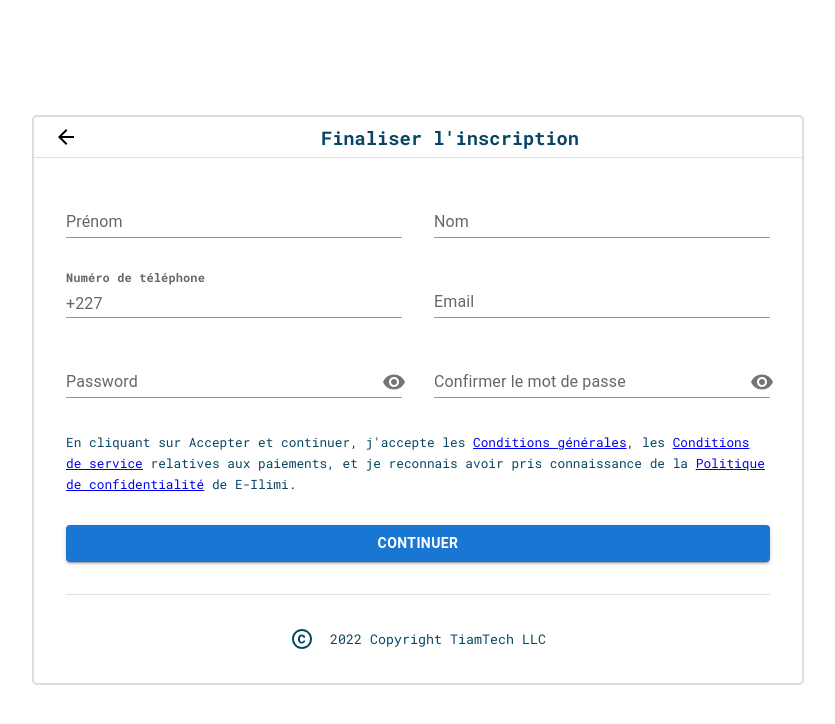
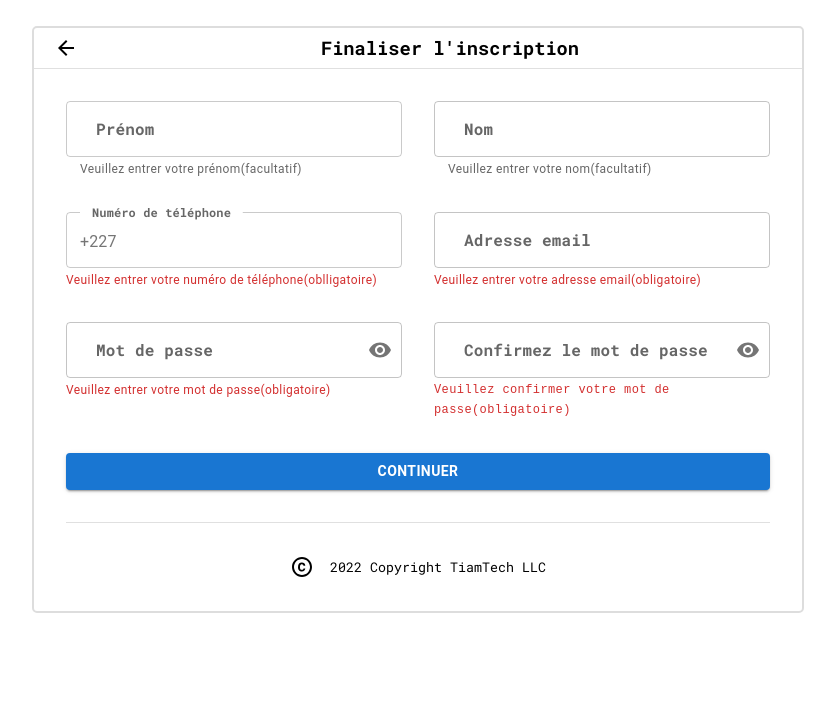
Before and after one commit to harounatiambou00/e-ilimigui, a React (Create React App) app: page /sign-up in a window 1280 px wide. Shown: the top 724 px of the page, without its empty margins (222-1057 px from the left). Built offline with nearby package versions, Linux system fonts and the light colour scheme.

Commit message:
Signup second step template without server side registering

```diff
--- a/src/pages/user/sign-up/FirstStep/FirstStep.jsx
+++ b/src/pages/user/sign-up/FirstStep/FirstStep.jsx
@@ -39,9 +39,11 @@ const FirstStep = ({values, handleChange, isSellerAccount, setIsSellerAccount, s
       if(signUpWithEmail){
         let sellersEmails = sellers.map(seller => seller.email);
         sellersEmails.includes(values.email) ? setEmailAlreadyExists(true) : setEmailAlreadyExists(false);
+        sellersEmails.includes(values.email) ? setFirstStepIsCompleted(false) : setFirstStepIsCompleted(true);
       }else{
         let sellersPhoneNumbers = sellers.map(seller => seller.phoneNumber);
         sellersPhoneNumbers.includes(values.phoneNumber) ? setPhoneNumberAlreadyExists(true) : setPhoneNumberAlreadyExists(false);
+        sellersPhoneNumbers.includes(values.phoneNumber) ? setFirstStepIsCompleted(false) : setFirstStepIsCompleted(true);
       }
     }
     else{
@@ -55,9 +57,11 @@ const FirstStep = ({values, handleChange, isSellerAccount, setIsSellerAccount, s
       if(signUpWithEmail){
         let clientsEmails = clients.map(client => client.email);
         clientsEmails.includes(values.email) ? setEmailAlreadyExists(true) : setEmailAlreadyExists(false);
+        clientsEmails.includes(values.email) ? setFirstStepIsCompleted(false) : setFirstStepIsCompleted(true);
       }else{
         let clientsPhoneNumbers = clients.map(client => client.phoneNumber);
         clientsPhoneNumbers.includes(values.phoneNumber) ? setPhoneNumberAlreadyExists(true) : setPhoneNumberAlreadyExists(false);
+        clientsPhoneNumbers.includes(values.phoneNumber) ? setFirstStepIsCompleted(false) : setFirstStepIsCompleted(true);
       }
     }
     window.setTimeout(() => setContinueButtonIsLoading(false), 1000)
--- a/src/pages/user/sign-up/SecondStep/SecondStep.jsx
+++ b/src/pages/user/sign-up/SecondStep/SecondStep.jsx
@@ -1,14 +1,24 @@
-import React, {useState} from 'react'
+import React, {useState, useEffect} from 'react'
 
 import useStyles from './styles'
 
-import { Divider, IconButton, Button, FormControl, InputLabel, FilledInput, InputAdornment, Grid, Alert, Input, TextField} from '@mui/material';
+import { Divider, IconButton, Button, FormControl, InputLabel, FilledInput, InputAdornment, Grid, Alert, Input, TextField, OutlinedInput, FormHelperText, MenuItem, Select} from '@mui/material';
 import { ArrowBack, Visibility, VisibilityOff, Copyright } from '@mui/icons-material';
-import { LoadingButton } from '@mui/lab';
+import { DatePicker, LoadingButton } from '@mui/lab';
 
+import Regions from './regions';
+import Neighborhoods from './neighborhoods';
+
+
+import Aos from 'aos';
+import regions from './regions';
+import neighborhoods from './neighborhoods';
 
 const SecondStep = ({values, setValues, handleChange, signUpWithEmail, setSignUpWithEmail, isSellerAccount, setIsSellerAccount, setFirstStepIsCompleted}) => {
   const classes = useStyles();
+  useEffect(() => {
+    Aos.init({duration : 1000})
+  }, [])
 
   const handleClickShowPassword = () => {
     setValues({
@@ -73,9 +83,13 @@ const SecondStep = ({values, setValues, handleChange, signUpWithEmail, setSignUp
     window.setTimeout(() => setContinueButtonIsLoading(false), 1000)
   }
 
+  const handleSubmit = async(e) =>{
+    e.preventDefault();
+  }
+
   return (
     <div className={classes.second_step_page}>
-      <div className={classes.second_step_page_container}>
+      <div className={classes.second_step_page_container} data-aos="zoom-in">
         <div className={classes.second_step_page_header}>
           <Grid
             container
@@ -95,60 +109,77 @@ const SecondStep = ({values, setValues, handleChange, signUpWithEmail, setSignUp
         </div>
         <Divider></Divider>
         <div className={classes.second_step_page_body}>
-          <form>
+          <form onSubmit={handleSubmit}>
             <Grid container spacing={4}>
               <Grid item xs={12} md={6}>
-                <TextField
+                <FormControl variant='outlined' fullWidth>
+                  <InputLabel htmlFor='firstName' sx={{backgroundColor:'white', fontFamily:"'Roboto Mono', monospace", fontWeight:'bold', px:2}}>Prénom</InputLabel>
+                  <OutlinedInput
+                    sx={{fontFamily:"'Roboto Mono', monospace", fontWeight:'bold', opacity:0.9}}
                     fullWidth
-                  variant='standard'
+                    id='firstName'
                     label="Prénom"
                     value={values.firstName}
+                    onChange={handleChange('firstName')}
                   />
+                  <FormHelperText>Veuillez entrer votre prénom(facultatif)</FormHelperText>
+                </FormControl>
               </Grid>
               <Grid item xs={12} md={6}>
-                <TextField
+                <FormControl variant='outlined' fullWidth>
+                  <InputLabel htmlFor='lastName' sx={{backgroundColor:'white', fontFamily:"'Roboto Mono', monospace", fontWeight:'bold', px:2}}>Nom</InputLabel>
+                  <OutlinedInput
+                    sx={{ fontWeight: 'bold', fontFamily: "'Roboto Mono', monospace"}}
                     fullWidth
-                  variant='standard'
+                    id='lastName'
                     label="Nom"
                     value={values.lastName}
+                    onChange={handleChange('lastName')}
                   />
+                  <FormHelperText>Veuillez entrer votre nom(facultatif)</FormHelperText>
+                </FormControl>
               </Grid>
               <Grid item xs={12} md={6}>
-                <FormControl fullWidth variant='standard'>
-                  <InputLabel htmlFor="standard-adornment-for-phone-number" sx={{ fontWeight: 'bold', fontFamily: "'Roboto Mono', monospace", mb : 2}}>Numéro de téléphone</InputLabel>
-                  <Input
-                    sx={{ fontWeight: 'bold', fontFamily: "'Roboto Mono', monospace"}}
-                    id="standard-adornment-for-phone-number"
+                <FormControl fullWidth variant='outlined'>
+                  <InputLabel htmlFor="phoneNumberr" sx={{backgroundColor:'white', fontWeight: 'bold', fontFamily: "'Roboto Mono', monospace", px:2}}>Numéro de téléphone</InputLabel>
+                  <OutlinedInput
+                    sx={{ fontWeight: 'bold', fontFamily: "'Roboto Mono', monospace", opacity:0.9}}
+                    id="phoneNumberr"
                     value={values.phoneNumber}
                     onChange={handleChange('phoneNumber')}
-                    startAdornment={<InputAdornment position="start" sx={{pt : 0.5}}>+227</InputAdornment>}
-                    label="Amount"
+                    startAdornment={<InputAdornment position="start" sx={{pt : 0.5,}}>+227</InputAdornment>}
                     inputProps={{inputMode : 'numeric', pattern : "[0-9]{8,8}", maxlength : 8}}
+                    required
                   />
+                  <FormHelperText variant='contained' error>Veuillez entrer votre numéro de téléphone(oblligatoire)</FormHelperText>
                 </FormControl>
-                <Alert severity="error" sx={phoneNumberAlreadyExists ? {mt : 1, mb : 1} : {display : 'none'}}>
-                  Ce numéro existe déja.
-                </Alert>
               </Grid>
               <Grid item xs={12} md={6}>
-                <TextField
+                <FormControl variant='outlined' fullWidth>
+                  <InputLabel htmlFor='email' sx={{backgroundColor:'white', fontFamily:"'Roboto Mono', monospace", fontWeight:'bold', px:2}}>Adresse email</InputLabel>
+                  <OutlinedInput
+                    sx={{ fontWeight: 'bold', fontFamily: "'Roboto Mono', monospace"}}
                     fullWidth
-                  variant='standard'
+                    id='email'
                     label="Email"
+                    value={values.email}
+                    onChange={handleChange('email')}
+                    required
                   />
-                <Alert severity="error" sx={emailAlreadyExists ? {mt : 1, mb : 1} : {display : 'none'}}>
-                  Cet adresse Email existe déja
-                </Alert>
+                  <FormHelperText variant='contained' error>Veuillez entrer votre adresse email(obligatoire)</FormHelperText>
+                </FormControl>
               </Grid>
               <Grid item xs={12} md={6}>
-                <FormControl fullWidth variant="standard">
-                  <InputLabel htmlFor="standard-adornment-password">Password</InputLabel>
-                  <Input
+                <FormControl fullWidth variant="outlined">
+                  <InputLabel htmlFor="password" sx={{backgroundColor:'white', fontFamily:"'Roboto Mono', monospace", fontWeight:'bold', px:2}}>Mot de passe</InputLabel>
+                  <OutlinedInput
+                    sx={{ fontWeight: 'bold', fontFamily: "'Roboto Mono', monospace"}}
                     fullWidth
-                    id="filled-adornment-password"
+                    id="password"
                     type={values.showPassword ? 'text' : 'password'}
                     value={values.password}
                     onChange={handleChange('password')}
+                    required
                     endAdornment={
                       <InputAdornment position="end">
                         <IconButton
@@ -162,17 +193,19 @@ const SecondStep = ({values, setValues, handleChange, signUpWithEmail, setSignUp
                       </InputAdornment>
                     }
                   />
+                  <FormHelperText variant='contained' error>Veuillez entrer votre mot de passe(obligatoire)</FormHelperText>
                 </FormControl>
               </Grid>
               <Grid item xs={12} md={6}>
-                <FormControl fullWidth variant="standard">
-                  <InputLabel htmlFor="filled-adornment-password">Confirmer le mot de passe</InputLabel>
-                  <Input
+                <FormControl fullWidth variant="outlined">
+                  <InputLabel htmlFor="confirmPassword" sx={{backgroundColor:'white', fontFamily:"'Roboto Mono', monospace", fontWeight:'bold', px:2}}>Confirmez le mot de passe</InputLabel>
+                  <OutlinedInput
+                    sx={{ fontWeight: 'bold', fontFamily: "'Roboto Mono', monospace"}}
                     fullWidth
-                    id="filled-adornment-password"
                     type={values.showConfirmPassword ? 'text' : 'password'}
                     value={values.confirmPassword}
                     onChange={handleChange('confirmPassword')}
+                    required
                     endAdornment={
                       <InputAdornment position="end">
                         <IconButton
@@ -186,22 +219,82 @@ const SecondStep = ({values, setValues, handleChange, signUpWithEmail, setSignUp
                       </InputAdornment>
                     }
                   />
+                  <FormHelperText variant='contained' sx={{fontFamily : "'Robot Mono', monospace"}} error>Veuillez confirmer votre mot de passe(obligatoire)</FormHelperText>
                 </FormControl>
-                {values.password !== values.confirmPassword &&
-                  <Alert severity='error' size='small'>
-                    <small>
-                      Les deux mots de passes de sont pas les m&ecirc;me.
-                    </small>
-                  </Alert>
+              </Grid>
+              <Grid item xs={12} md={6} sx={!isSellerAccount ? {display:'none'} : {}}>
+                <FormControl variant='outlined' fullWidth>
+                  <InputLabel htmlFor='birth-date' sx={{backgroundColor:'white', fontFamily:"'Roboto Mono', monospace", fontWeight:'bold', px:2}}>Date de naissance</InputLabel>
+                  <OutlinedInput
+                    sx={{ fontWeight: 'bold', fontFamily: "'Roboto Mono', monospace"}}
+                    fullWidth
+                    id='birth-date'
+                    type='date'
+                    label="Date de naissance"
+                    value={values.birthDate}
+                    onChange={handleChange('birthDate')}
+                  />
+                  <FormHelperText variant='contained'>Veuillez entrer votre date de naissance(facultatif)</FormHelperText>
+                </FormControl>
+              </Grid>
+              <Grid item xs={12} md={6} sx={!isSellerAccount ? {display:'none'} : {}}>
+                <FormControl fullWidth>
+                <InputLabel id="region-select" sx={{backgroundColor:'white', fontFamily:"'Roboto Mono', monospace", fontWeight:'bold', px:2}}>Votre région</InputLabel>
+                <Select
+                  fullWidth
+                  labelId="region-select"
+                  value={values.region}
+                  label="Votre region"
+                  onChange={handleChange('region')}
+                  defaultValue='Niamey'
+                  sx={{fontWeight:'bold', fontFamily: "'Roboto Mono', monospace"}}
+                >
+                  {
+                    regions.map((region) => {
+                      return (
+                        <MenuItem sx={{fontWeight:'bold', fontFamily: "'Roboto Mono', monospace"}} key={region.id} defaultValue='Niamey' value={region.name}>{region.name}</MenuItem>
+                      );
+                    })
                   }
+                </Select>
+              </FormControl>
               </Grid>
-              <Grid item xs={12}>
-                <small className={classes.policyText}>
-                  En cliquant sur Accepter et continuer,
-                  j'accepte les <a href='#'>Conditions générales</a>,
-                  les <a href="#">Conditions de service</a> relatives aux paiements,
-                  et je reconnais avoir pris connaissance de la <a href="#">Politique de confidentialité</a> de E-Ilimi.
-                </small>
+              <Grid item xs={12} md={6} sx={!isSellerAccount ? {display:'none'} : {}}>
+                <FormControl fullWidth>
+                <InputLabel id="region-select" sx={{backgroundColor:'white', fontFamily:"'Roboto Mono', monospace", fontWeight:'bold', px:2}}>Votre quartier</InputLabel>
+                <Select
+                  fullWidth
+                  labelId="neighborhood-select"
+                  value={values.neighborhood}
+                  label="Votre quartier"
+                  onChange={handleChange('neighborhood')}
+                  sx={{fontWeight:'bold', fontFamily: "'Roboto Mono', monospace"}}
+                >
+                  {
+                    neighborhoods.map((neighborhood) => {
+                      if(neighborhood.region === values.region){
+                        return (
+                          <MenuItem sx={{fontWeight:'bold', fontFamily: "'Roboto Mono', monospace"}} key={neighborhood.id} value={neighborhood.name}>{neighborhood.name}</MenuItem>
+                        );
+                      }
+                    })
+                  }
+                </Select>
+              </FormControl>
+              </Grid>
+              <Grid item xs={12} md={6} sx={!isSellerAccount ? {display:'none'} : {}}>
+                <FormControl variant='outlined' fullWidth>
+                  <InputLabel htmlFor='bank-account-number' sx={{backgroundColor:'white', fontFamily:"'Roboto Mono', monospace", fontWeight:'bold', px:2}}>Numéro de compte banquaire</InputLabel>
+                  <OutlinedInput
+                    sx={{ fontWeight: 'bold', fontFamily: "'Roboto Mono', monospace"}}
+                    fullWidth
+                    id='bank-account-number'
+                    label="Numéro de compte banquaire"
+                    value={values.bankAccountNumber}
+                    onChange={handleChange('bankAccountNumber')}
+                  />
+                  <FormHelperText variant='contained' error>Veuillez entrer votre adresse numéro de compte banquaire(obligatoire)</FormHelperText>
+                </FormControl>
               </Grid>
               <Grid item xs={12}>
                 <Button
--- /dev/null
+++ b/src/pages/user/sign-up/SecondStep/neighborhoods.js
@@ -0,0 +1,32 @@
+export default [
+    {
+        id : 0,
+        name : 'Place Tamalakoye',
+        regionId : 0,
+        region : 'Agadez',
+    },
+    {
+        id : 1,
+        name : 'Chtimari',
+        regionId : 1,
+        region : 'Diffa'
+    },
+    {
+        id : 2,
+        name : 'Dosso',
+        regionId : 2,
+        region : 'Dosso'
+    },
+    {
+        id : 3,
+        name : 'Boukoki',
+        regionId : 3,
+        region : 'Niamey'
+    },
+    {
+        id : 4,
+        name : 'Lazaret',
+        regionId : 3,
+        region : 'Niamey'
+    },
+]
--- /dev/null
+++ b/src/pages/user/sign-up/SecondStep/regions.js
@@ -0,0 +1,34 @@
+export default [
+    {
+        id : 0,
+        name :'Agadez',
+    },
+    {
+        id : 0,
+        name :'Diffa',
+    },
+    {
+        id : 0,
+        name :'Dosso',
+    },
+    {
+        id : 0,
+        name :'Maradi',
+    },
+    {
+        id : 0,
+        name :'Niamey',
+    },
+    {
+        id : 0,
+        name :'Tahoua',
+    },
+    {
+        id : 0,
+        name :'Tillaberi',
+    },
+    {
+        id : 0,
+        name :'Zinder',
+    }
+]
--- a/src/pages/user/sign-up/SecondStep/styles.js
+++ b/src/pages/user/sign-up/SecondStep/styles.js
@@ -2,13 +2,14 @@ import { makeStyles } from "@material-ui/core";
 
 export default makeStyles(theme =>({
     second_step_page:{
-        height: '100vh',
-        display: 'flex',
-        justifyContent: 'center',
-        alignItems: 'center',
+        paddingTop : '2%',
+        paddingBottom : '2%',
+        [theme.breakpoints.up('md')]:{
+            display: 'flex',
+            justifyContent: 'center',
+            alignItems: 'center',
+        },
         width: '100%',
-        color: '#064663'
-
     },
     second_step_page_container:{
         border: "2px solid #ddd",
@@ -17,7 +18,7 @@ export default makeStyles(theme =>({
         [theme.breakpoints.down("sm")]:{
             width: '100%',
             border : 'none'
-        }
+        },
     },
     second_step_page_header:{
         textAlign: 'center',
--- a/src/pages/user/sign-up/SignUp.jsx
+++ b/src/pages/user/sign-up/SignUp.jsx
@@ -14,7 +14,11 @@ const SignUp = () => {
     password : '',
     showPassword : '',
     confirmPassword: '',
-    showConfirmPassword : ''
+    showConfirmPassword : '',
+    birthDate : '',
+    region: 'Niamey',
+    neighborhood : '',
+    bankAccountNumber : '',
   });
 
   const handleChange = (prop) => (event) => {
```
Lines whose indentation alone changed are shown as unchanged.
